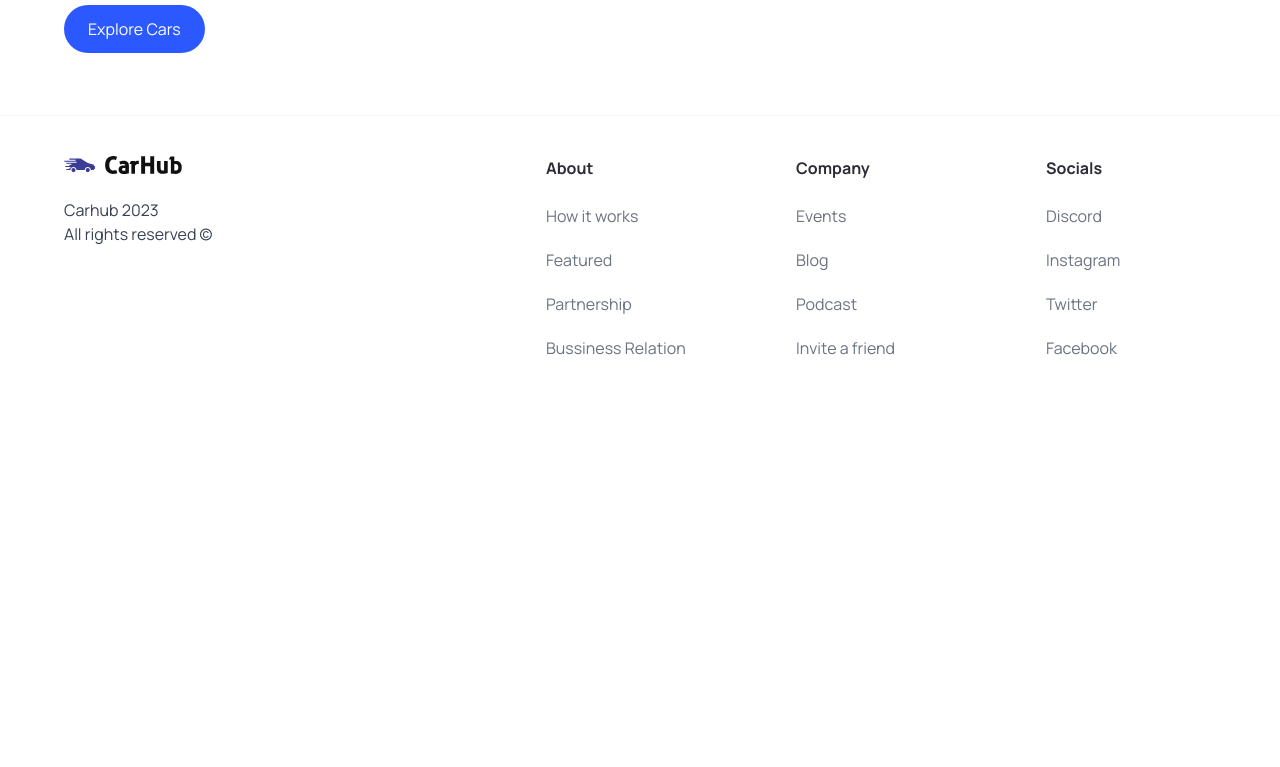
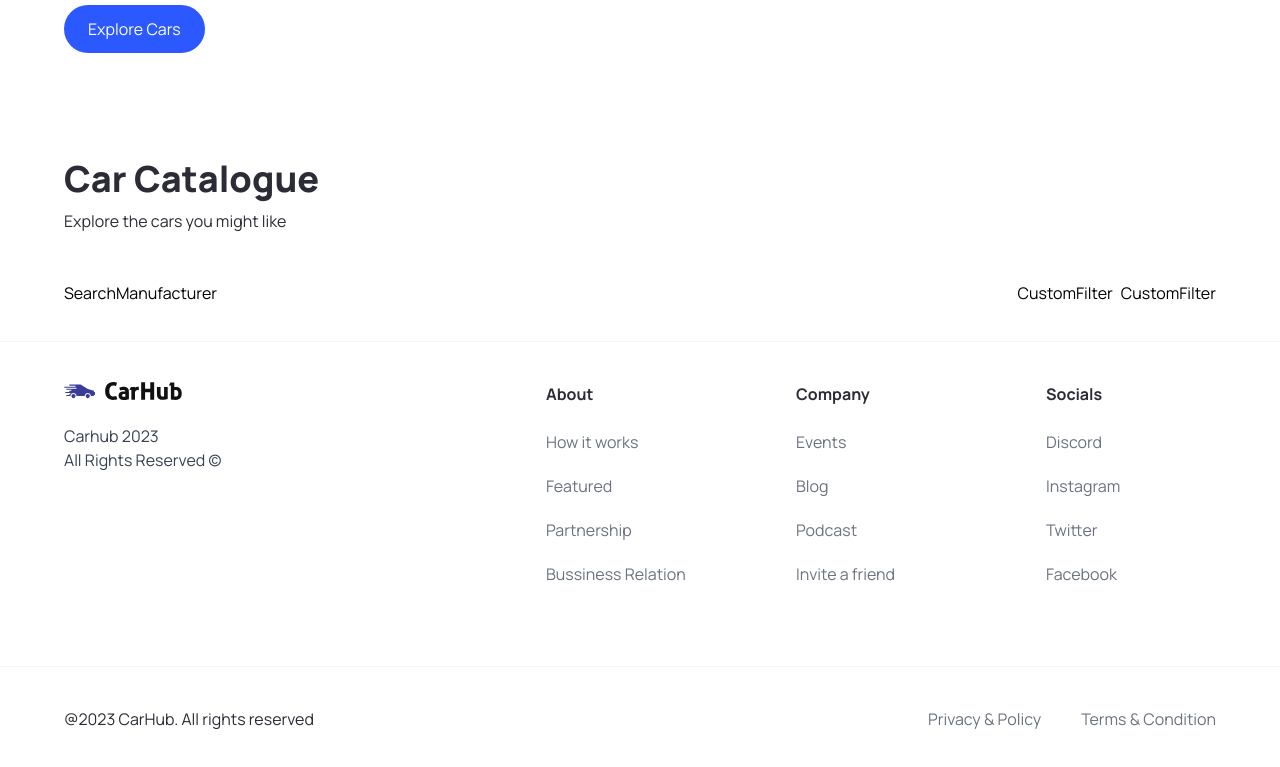
Before and after one commit to SergioAMT/Car-Page, a Next.js app: page / in a window 1280 px wide. Shown: the part 705-1472 px from the top of the page. Before the commit the page ends 1105 px from the top, so only its background shows below. Built offline with nearby package versions, Linux system fonts and the light colour scheme.

Commit message:
Starting filters

```diff
--- a/app/page.tsx
+++ b/app/page.tsx
@@ -1,10 +1,24 @@
-import { Hero } from '@/components'
-import Image from 'next/image'
+import { CustomFilter, Hero, SearchBar } from '@/components'
 
 export default function Home() {
   return (
     <main className="overflow-hidden">
       <Hero />
+      <div className='mt-12 padding-x padding-y max-width' id='discover'>
+        <div className='home__text-container'>
+          <h1 className='text-4xl font-extrabold'>Car Catalogue</h1>
+          <p>Explore the cars you might like</p>
+        </div>
+
+        <div className='home__filters'>
+          <SearchBar />
+
+          <div className='home__filter-container'>
+            <CustomFilter title= 'fuel'/>
+            <CustomFilter title= 'year'/>
+          </div>
+        </div>
+      </div>
     </main>
   )
 }
--- /dev/null
+++ b/components/CustomFilter.tsx
@@ -0,0 +1,9 @@
+import React from 'react'
+
+const CustomFilter = () => {
+  return (
+    <div>CustomFilter</div>
+  )
+}
+
+export default CustomFilter
--- a/components/Footer.tsx
+++ b/components/Footer.tsx
@@ -3,39 +3,50 @@
 import Link from 'next/link';
 import { footerLinks } from '@/constants';
 
-const Footer = () => {
-  return (
-    <footer className='flex flex-col text-black-100 mt-5 border-t border-gray-100'>
+const Footer = () => (
+  <footer className='flex flex-col text-black-100  mt-5 border-t border-gray-100'>
     <div className='flex max-md:flex-col flex-wrap justify-between gap-5 sm:px-16 px-6 py-10'>
       <div className='flex flex-col justify-start items-start gap-6'>
         <Image src='/logo.svg' alt='logo' width={118} height={18} className='object-contain' />
         <p className='text-base text-gray-700'>
           Carhub 2023 <br />
-            All rights reserved &copy;
+          All Rights Reserved &copy;
         </p>
       </div>
 
-        <div className='footer__links'>
-          {footerLinks.map((link) => (
-            <div key={link.title} className='footer__link'>
-              <h3 className='font-bold'>{link.title}</h3>
-              <div className='flex flex-col gap-5'>
-                {link.links.map((item) => (
+      <div className="footer__links">
+        {footerLinks.map((item) => (
+          <div key={item.title} className="footer__link">
+            <h3 className="font-bold">{item.title}</h3>
+            <div className="flex flex-col gap-5">
+              {item.links.map((link) => (
                 <Link
-                    key={item.title}
-                    href={item.url}
-                    className='text-gray-500'>
-                    {item.title}
+                  key={link.title}
+                  href={link.url}
+                  className="text-gray-500"
+                >
+                  {link.title}
                 </Link>
               ))}
             </div>
-
           </div>
         ))}
       </div>
     </div>
+
+    <div className='flex justify-between items-center flex-wrap mt-10 border-t border-gray-100 sm:px-16 px-6 py-10'>
+      <p>@2023 CarHub. All rights reserved</p>
+
+      <div className="footer__copyrights-link">
+        <Link href="/" className="text-gray-500">
+          Privacy & Policy
+        </Link>
+        <Link href="/" className="text-gray-500">
+          Terms & Condition
+        </Link>
+      </div>
+    </div>
   </footer>
-  )
-}
+);
 
-export default Footer
+export default Footer;
--- a/components/Hero.tsx
+++ b/components/Hero.tsx
@@ -31,10 +31,10 @@
       <div className='hero__image-container'>
         <div className='hero__image'>
           <Image src="/hero.png" alt='hero'
-          fill className='object-contain' />
+            fill className='object-contain' />
+        </div>
+        <div className='hero__image-overlay' />
 
-          <div className='hero__image-overlay' />
-        </div>
       </div>
 
     </div>
--- /dev/null
+++ b/components/SearchBar.tsx
@@ -0,0 +1,18 @@
+"use client"
+import React from 'react'
+import { SearchManufacturer } from './'
+
+const SearchBar = () => {
+    const handleSearch = () => { }
+
+    return (
+        <form className='searchbar' onSubmit={handleSearch}>
+            <div className='searchbar__item'>
+                <SearchManufacturer />
+
+            </div>
+        </form>
+    )
+}
+
+export default SearchBar
--- /dev/null
+++ b/components/SearchManufacturer.tsx
@@ -0,0 +1,9 @@
+import React from 'react'
+
+const SearchManufacturer = () => {
+  return (
+    <div>SearchManufacturer</div>
+  )
+}
+
+export default SearchManufacturer
```
Also changed, not shown: components/index.tsx (+7 -1 lines). Lines whose indentation alone changed are shown as unchanged.
